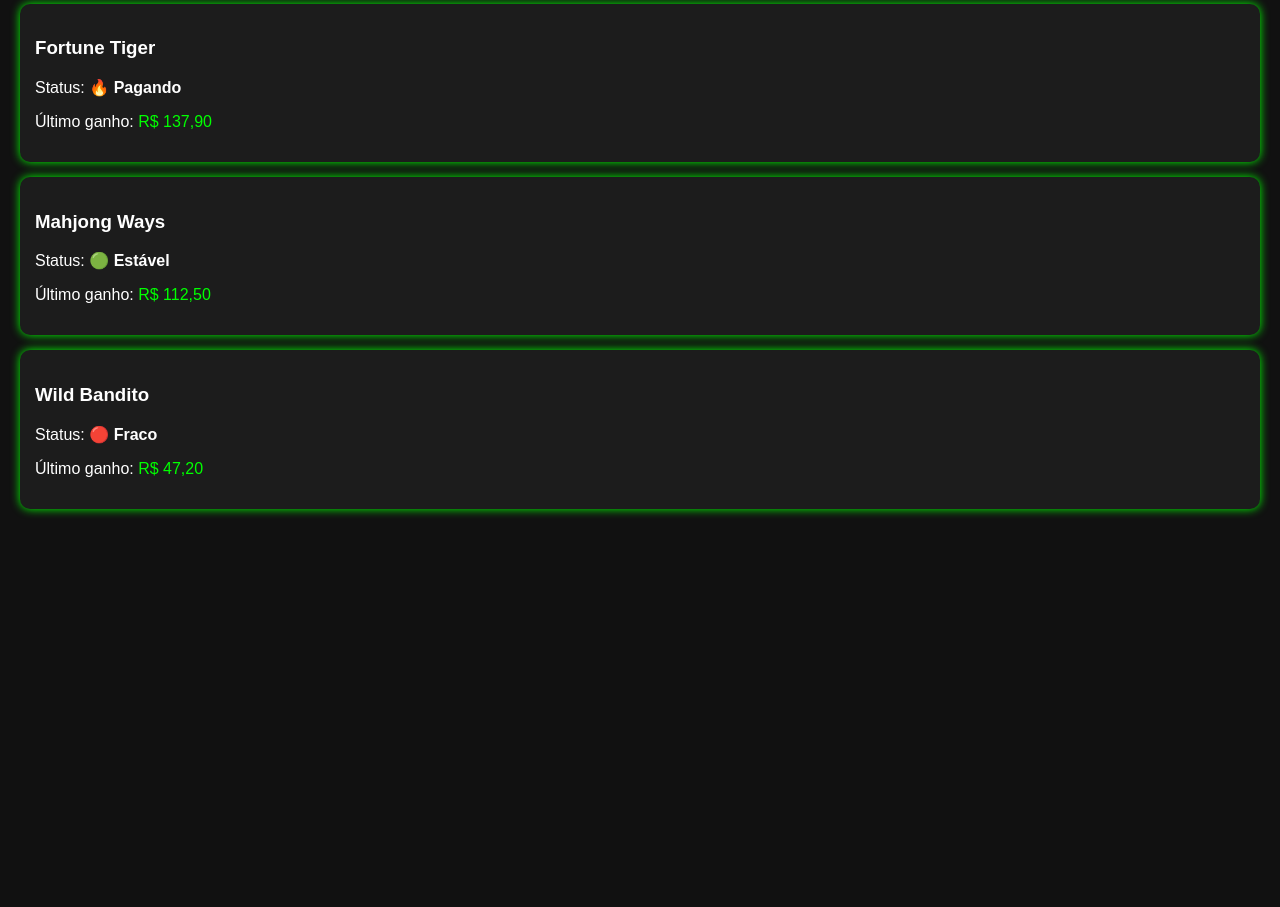
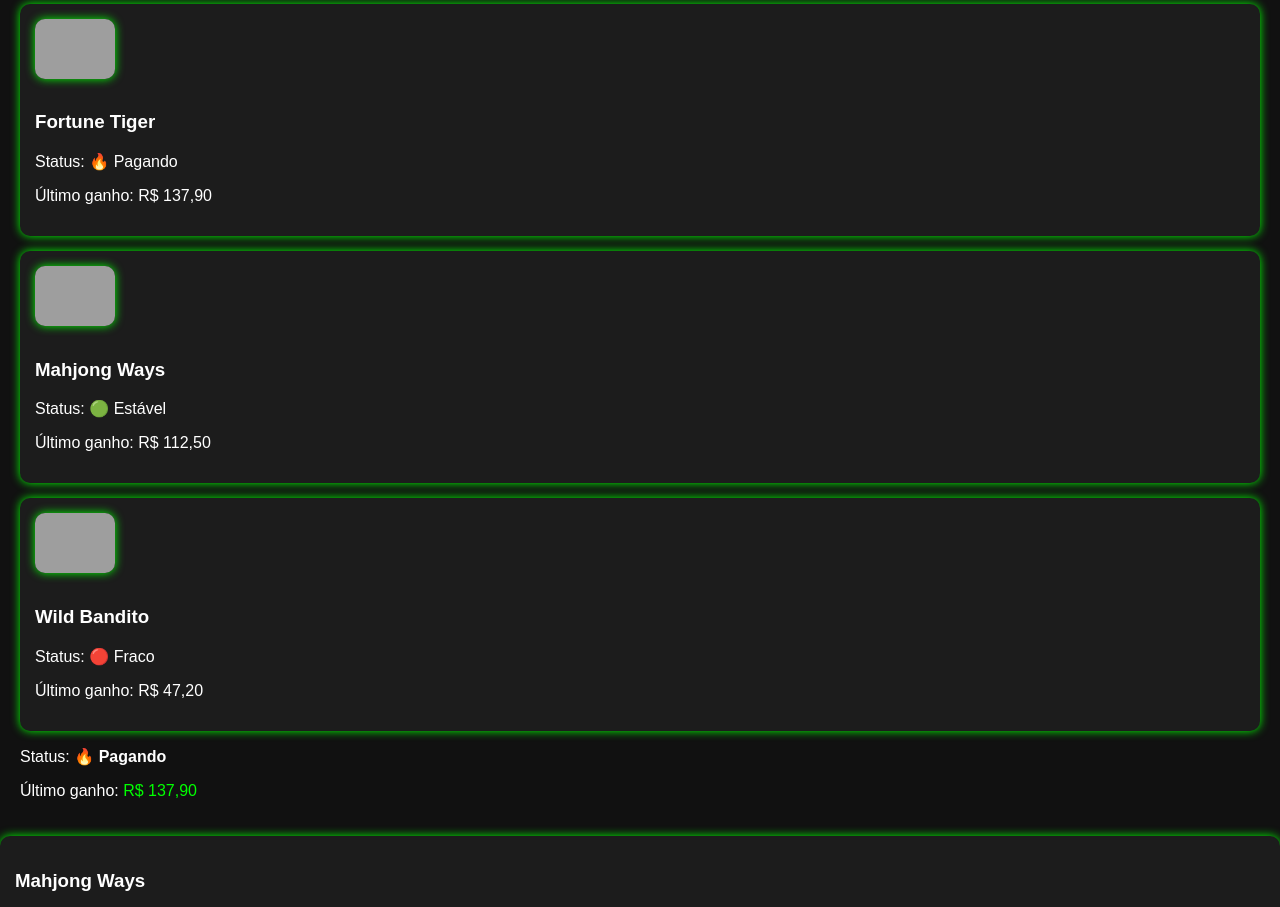
Before and after one commit to Maiconleone10/maiconslotsvip, a plain HTML site: page index.html in a window 1280 px wide. Shown: the part 387-1294 px from the top of the page. Before the commit the page ends 931 px from the top, so only its background shows below. Drawn offline with Linux system fonts and the light colour scheme; grey boxes are pictures that could not be loaded.

Commit message:
Update index.html

```diff
--- a/index.html
+++ b/index.html
@@ -27,8 +27,28 @@
 </html>
 <div class="game-list">
   <h2>Jogos PG Soft - Atualizados</h2>
-  <div class="game">
-    <h3>Fortune Tiger</h3>
+
+<div class="game">
+  <img src="https://www.pgsoft.com/uploads/games/fortune-tiger/icon.png" alt="Fortune Tiger" width="80">
+  <h3>Fortune Tiger</h3>
+  <p>Status: 🔥 Pagando</p>
+  <p>Último ganho: R$ 137,90</p>
+</div>
+
+<div class="game">
+  <img src="https://www.pgsoft.com/uploads/games/mahjong-ways/icon.png" alt="Mahjong Ways" width="80">
+  <h3>Mahjong Ways</h3>
+  <p>Status: 🟢 Estável</p>
+  <p>Último ganho: R$ 112,50</p>
+</div>
+
+<div class="game">
+  <img src="https://www.pgsoft.com/uploads/games/wild-bandito/icon.png" alt="Wild Bandito" width="80">
+  <h3>Wild Bandito</h3>
+  <p>Status: 🔴 Fraco</p>
+  <p>Último ganho: R$ 47,20</p>
+</div>
+
     <p>Status: <span class="status">🔥 Pagando</span></p>
     <p>Último ganho: <span class="amount">R$ 137,90</span></p>
   </div>
```
